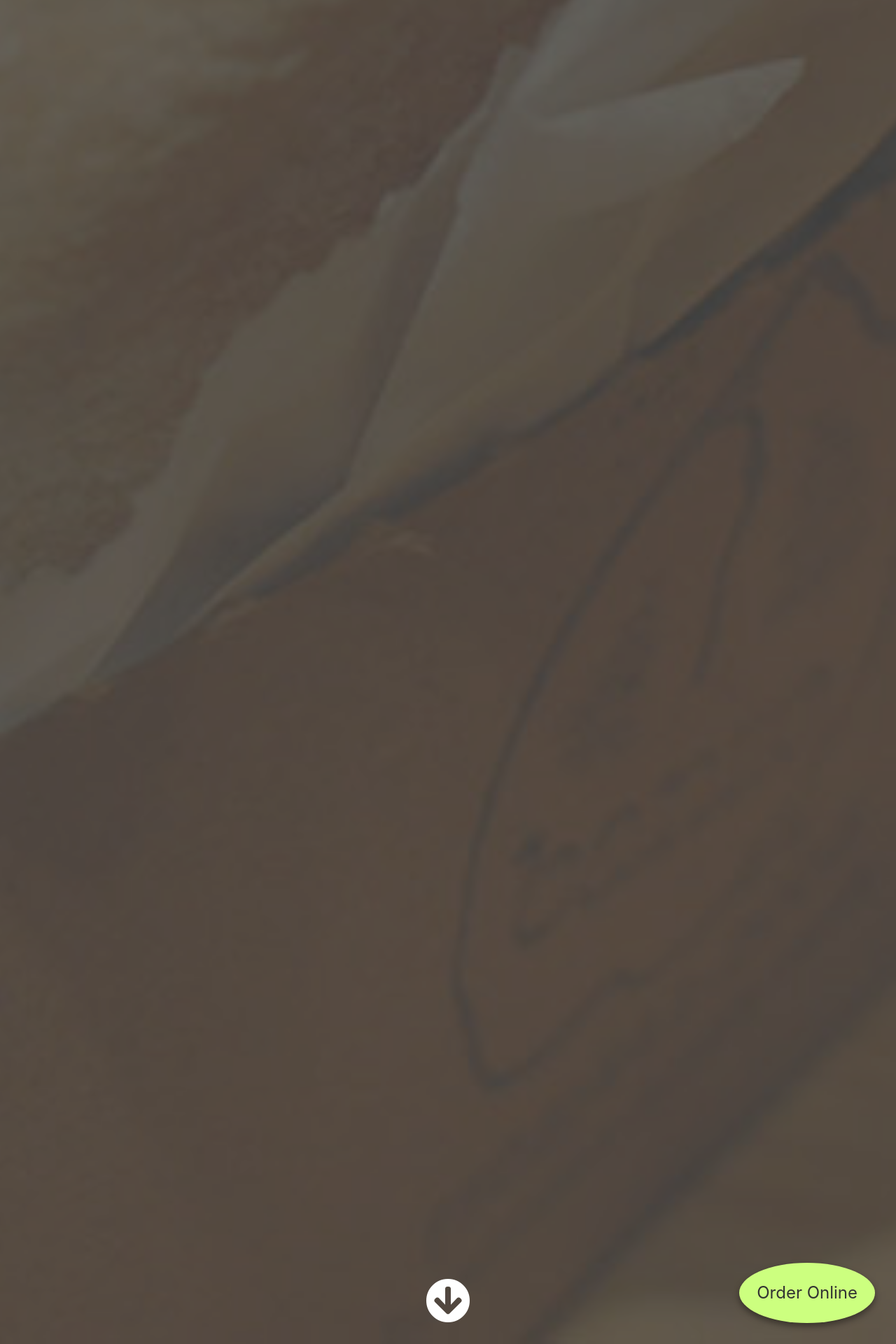
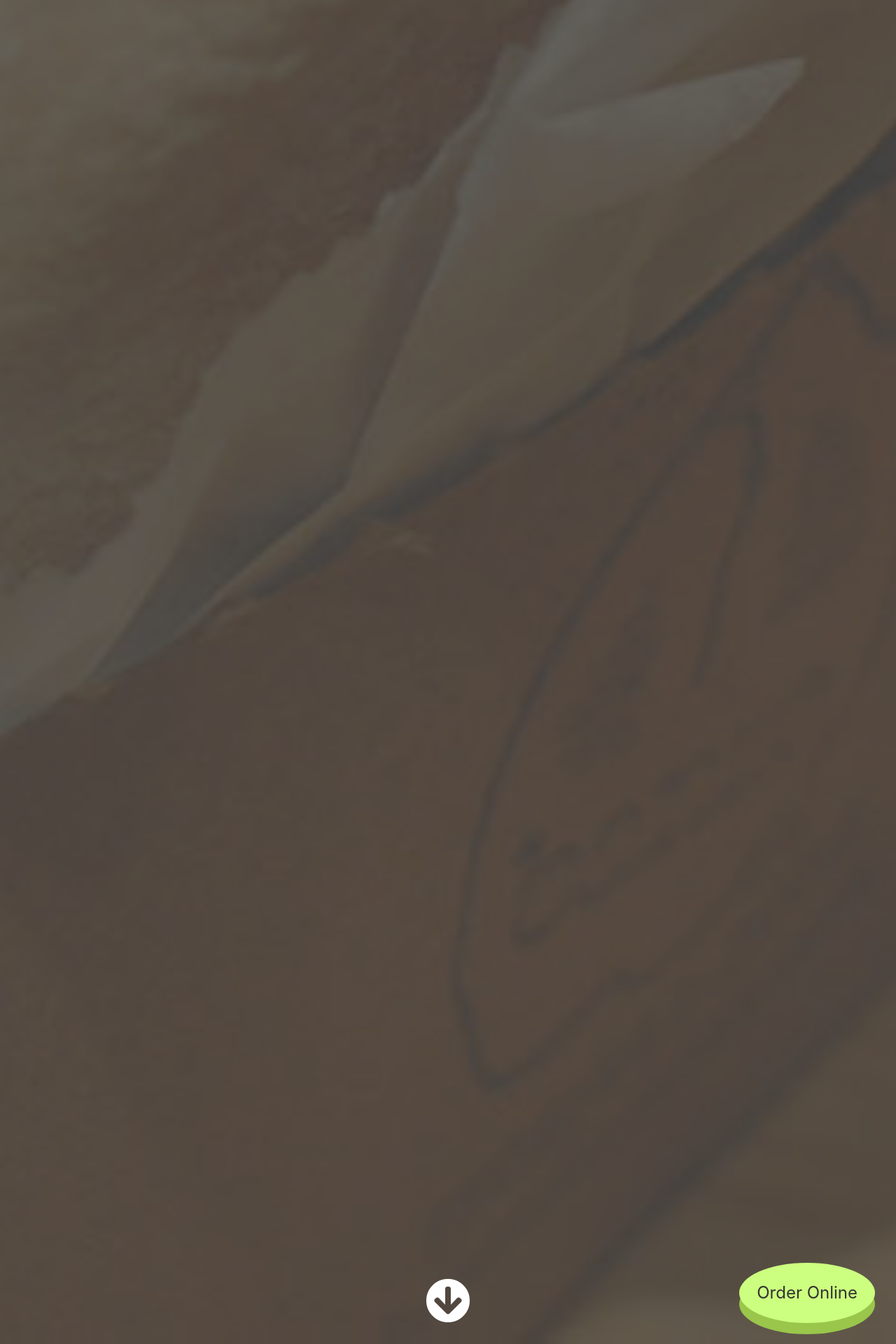
Before and after one commit to ajwahlb/Banzo, a Jekyll site: the page built from _pages/hpv2.html, in a window 1280 px wide. Shown: the part 3080-5000 px from the top of the page at 70% size. Built offline with Jekyll 4.4.1, drawn with Linux system fonts in a browser that asks for light colours; nearby versions of some CDN libraries.

Commit message:
Update main.css

```diff
--- a/css/main.css
+++ b/css/main.css
@@ -83,7 +83,6 @@ html, body{ height: 100vh; }
   border: none;
   border-radius: 50%;
   box-shadow: 0 16px #99c64b;
-  box-shadow: 0 5px 10px rgba(0, 0, 0, .4);
   transition: 3s;
 }
 #orderNow:active {
```
